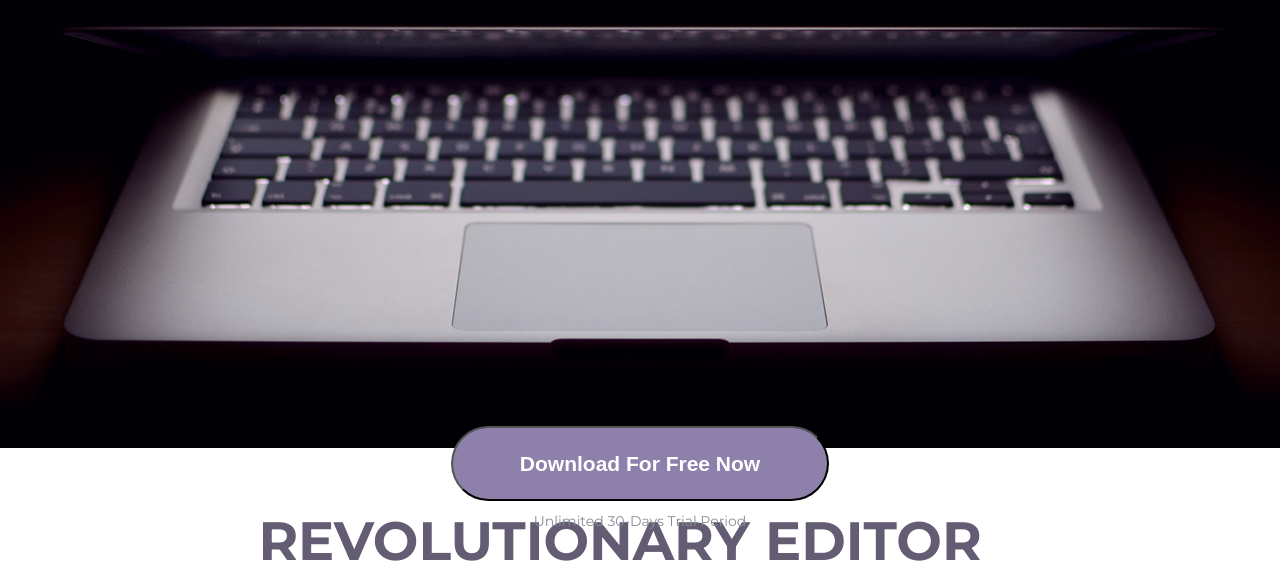
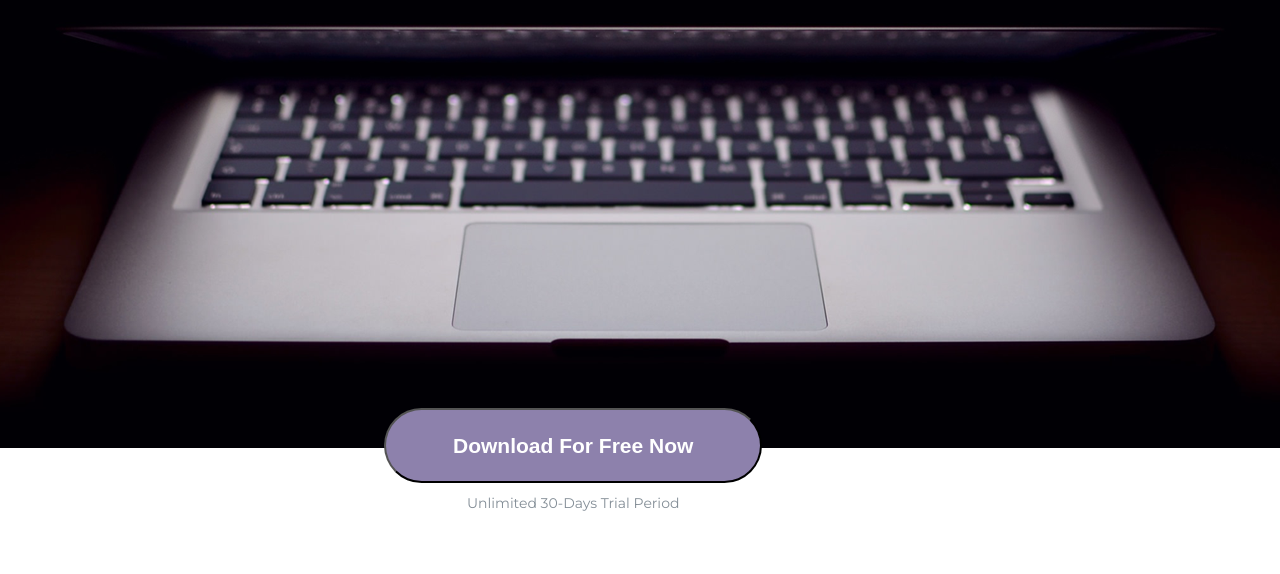
Before and after one commit to Pasworkit/forkApp, a website: page index.html in a window 1280 px wide. Shown: the part 352-926 px from the top of the page. Drawn offline with nearby package versions, Linux system fonts and the light colour scheme; files that its build step writes are made by us from their sources; files whose address does not match are found by name.

Commit message:
update button middle section

```diff
--- a/src/styles/components/_editor.scss
+++ b/src/styles/components/_editor.scss
@@ -17,7 +17,7 @@
 }
 
 .editor__title {
-    margin-top: 80px;
+    margin-top: 130px;
     margin-bottom: 27px;
     font-weight: 700;
     font-size: 26px;
@@ -27,14 +27,14 @@
     color: #635C73;
 
     @media (min-width: $tablet-bp) {
-        margin-top: 94px;
+        margin-top: 156px;
         margin-bottom: 33px;
         font-size: 42px;
         line-height: 42px;
     }
 
     @media (min-width: $desktop-bp) {
-        margin-top: 66px;
+        margin-top: 129px;
         margin-bottom: 35px;
         font-size: 54px;
         line-height: 54px;
--- a/src/styles/components/_header.scss
+++ b/src/styles/components/_header.scss
@@ -244,6 +244,7 @@
 
 
 .top-img {
+  position: relative;
   height: 614px;
   background-repeat: no-repeat;
   background-size: cover;
@@ -307,7 +308,6 @@
   line-height: 14px;
   text-transform: uppercase;
   color: #848E97;
-  margin-bottom: 394px;
   @media (min-width: $tablet-bp) {
     font-size: 14px;
     line-height: 14px;
@@ -316,13 +316,22 @@
   @media (min-width: $desktop-bp) {
     font-size: 16px;
     line-height: 16px;
-    margin-bottom: 429px;
-
   }
 }
 
 .top-img__button-wrapper {
+  position: absolute;
+  top: 96%;
+  left: 11%;
   text-align: center;
+  @media (min-width: $tablet-bp) {
+    top: 94%;
+    left: 24%;
+  }
+  @media (min-width: $desktop-bp) {
+    top: 95%;
+    left: 30%;
+  }
 }
 
 .top-img__button {
```
